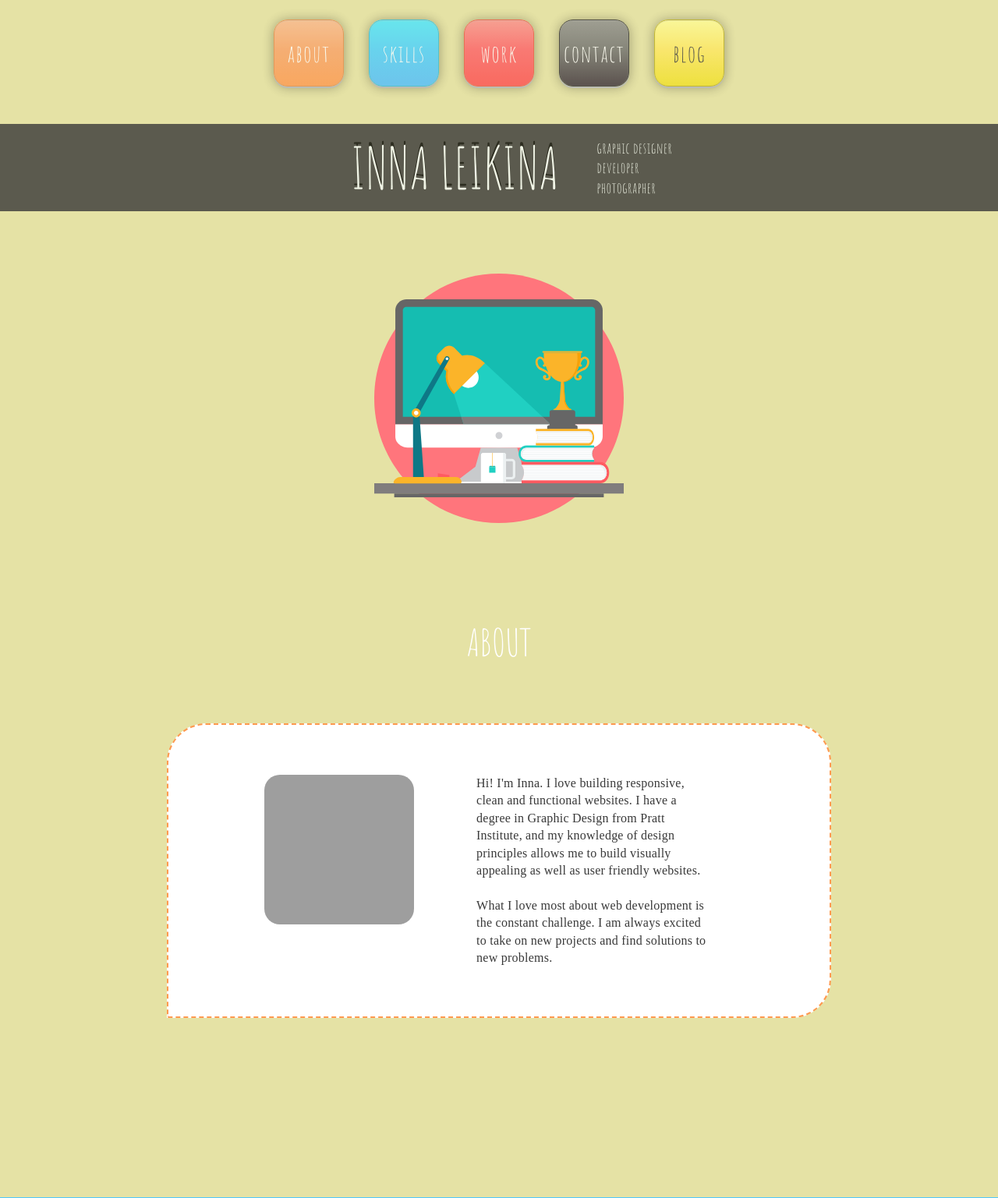
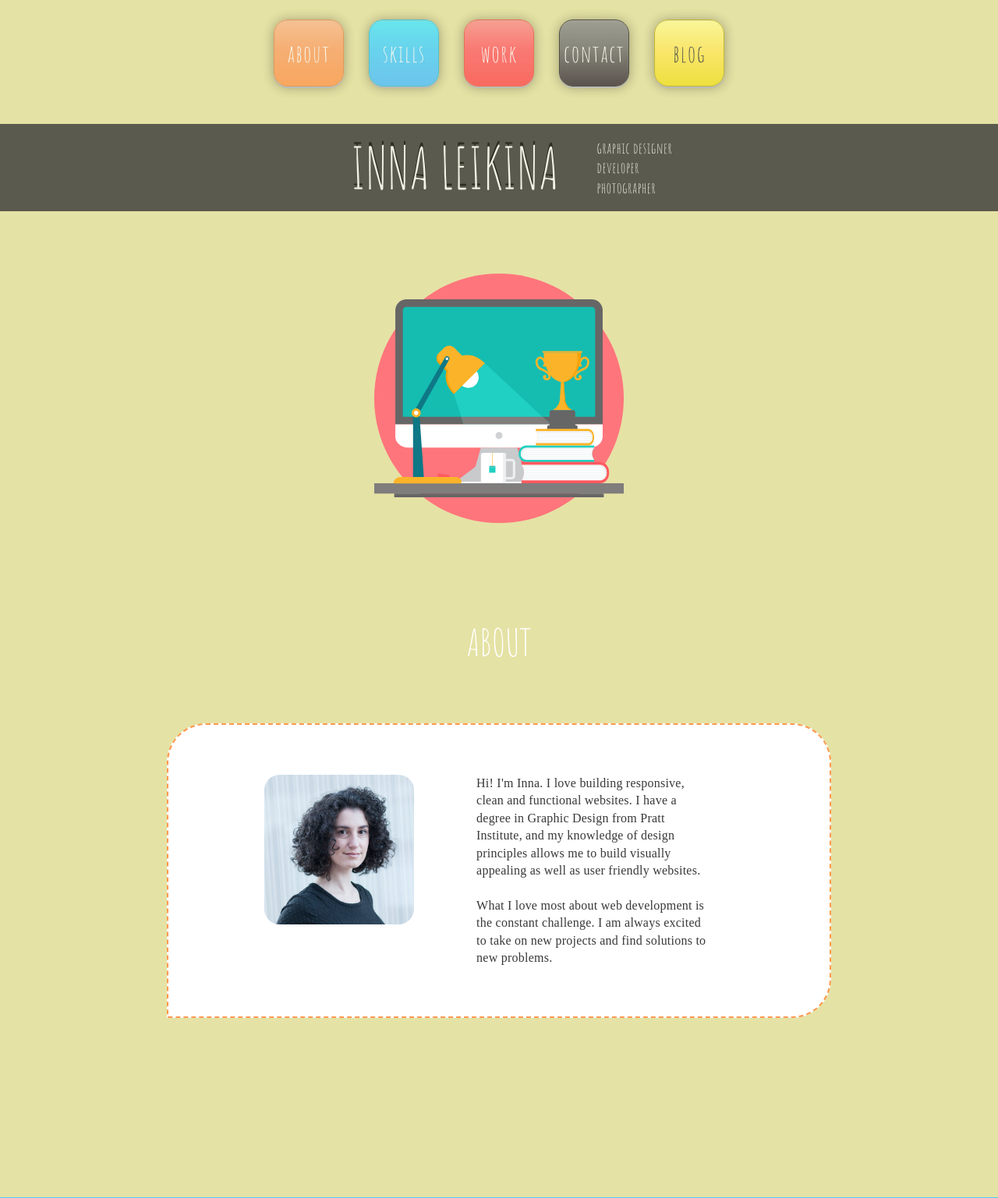
Before and after one commit to innaleikina/inna-portfolio, a PHP site: page /index.html in a window 1280 px wide. Shown: the top 1537 px of the page at 78% size. Run offline with PHP 8.4, Linux system fonts and the light colour scheme; some libraries are stand-ins or nearby versions; grey boxes are pictures that could not be loaded.

Commit message:
new image

```diff
--- a/css/style.css
+++ b/css/style.css
@@ -621,7 +621,7 @@ button:focus {
 }
 
 .inna-photo {
-  background-image: url("https://scontent.fapa1-1.fna.fbcdn.net/v/t1.0-9/13173763_10154267338127203_7738135201483270409_n.jpg?oh=a05ee7e3c885dad67158606fdcf9eae2&oe=5AA200B4");
+  background-image: url("../images/1.jpg");
   background-size: cover;
   width: 192px;
   width: 12rem;
--- a/index.html
+++ b/index.html
@@ -24,9 +24,7 @@
   <meta name="viewport" content="width=device-width">
   <!-- <meta name="viewport" content="width=device-width, initial-scale=1.0" /> -->
 <script src="https://use.fontawesome.com/f7ec0209f5.js"></script>
-
-
-      <link rel="stylesheet" href="css/style.css">
+<link rel="stylesheet" href="css/style.css">
 
 
 </head>
@@ -133,6 +131,7 @@
 
   <div class="about-photo-text container">
     <div class="inna-photo container">
+      <!-- <img src="images/rsz_11.jpg"> -->
     </div>
     <div class="about-text container"> Hi! I'm Inna. I love building responsive, clean and functional websites. I have a degree in Graphic Design from Pratt Institute, and my knowledge of design principles allows me to build visually appealing as well as user friendly websites.</br></br>
       What I love most about web development is the constant challenge. I am always excited to take on new projects and find solutions to new problems. </div>
```
Also changed, not shown: images/1.jpg (added), images/rsz_11.jpg (added), 1 other file.
